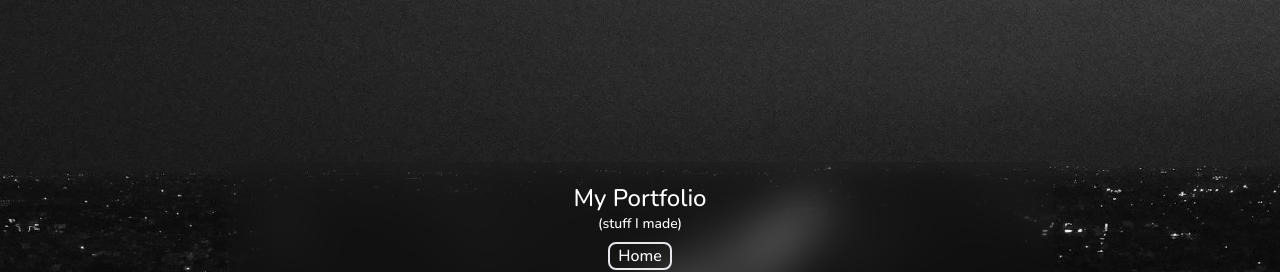
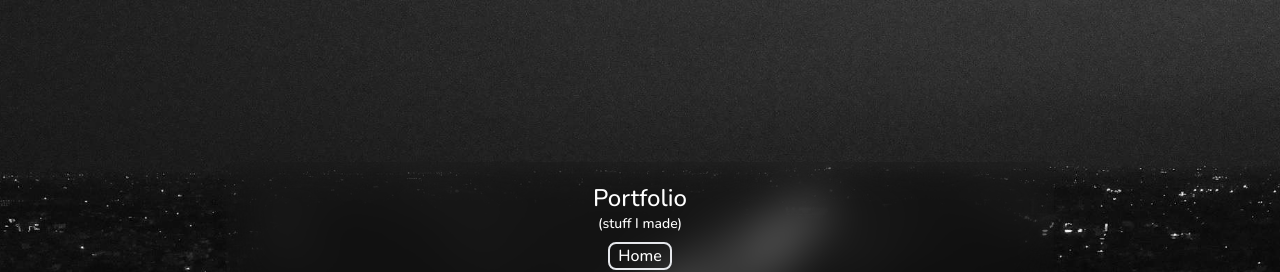
Before and after one commit to iamwookie/website, a Next.js app: page /portfolio in a window 1280 px wide. Shown: the top 272 px of the page. Built offline with nearby package versions, Linux system fonts and the light colour scheme.

Commit message:
style: changed description and titles

```diff
--- a/pages/_app.js
+++ b/pages/_app.js
@@ -9,10 +9,10 @@ function MyApp({ Component, pageProps }) {
             <Head>
                 <meta name="author" content="Bilal" />
                 <meta name="theme-color" content="#FFFFFF" />
-                <meta name="description" content="Hi, I'm Bilal." />
+                <meta name="description" content="A person on this planet." />
                 <meta property="og:type" content="website" />
                 <meta property="og:title" content="( ͡° ͜ʖ ͡°)" key='title' />
-                <meta property="og:description" content="Hi, I'm Bilal." key='desc' />
+                <meta property="og:description" content="A person on this planet." key='desc' />
                 <meta property="og:url" content="https://bil.al" />
                 <meta property="og:image" content="/assets/favicon.png" />
                 <link rel="icon" href="/assets/favicon.png" />
--- a/pages/index.js
+++ b/pages/index.js
@@ -38,13 +38,14 @@ export default function Home({ discordTag, avatarURL }) {
                 <div className='backdrop-blur-xl p-5 rounded-lg text-center text-white font-nunito animate__animated animate__fadeIn'>
                     <Image src={avatarURL} width={100} height={100} alt='Avatar' className='mx-auto w-36 rounded-full border-2' />
 
-                    <h1 className='mt-2 text-2xl sm:text'>{"Hi, I'm Bilal"}</h1>
+                    <h1 className='mt-2 text-2xl sm:text'>Bilal</h1>
                     <h2 className='mt-1 text-sm'>Code | Media | Design</h2>
 
                     <p className='mt-4 py-4 border-y-2 text-base'>
                         18<br />
-                        working on this life and a few other things<br />
-                        check out some of that below
+                        working on life and a few other things<br />
+                        check out some of that below<br />
+                        ▼
                     </p>
 
                     <Link href='/portfolio'>
--- a/pages/portfolio.js
+++ b/pages/portfolio.js
@@ -9,12 +9,12 @@ export default function Portfolio() {
     return (
         <>
             <Head>
-                <title>My Portfolio</title>
+                <title>Portfolio</title>
             </Head>
 
             <main className='grid min-h-screen place-items-center'>
                 <div className='backdrop-blur-xl rounded-lg p-5 text-center text-white font-nunito animate__animated animate__fadeIn'>
-                    <h1 className='text-2xl'>My Portfolio</h1>
+                    <h1 className='text-2xl'>Portfolio</h1>
                     <h5 className='text-sm'>(stuff I made)</h5>
 
                     <Link href='/'>
```
